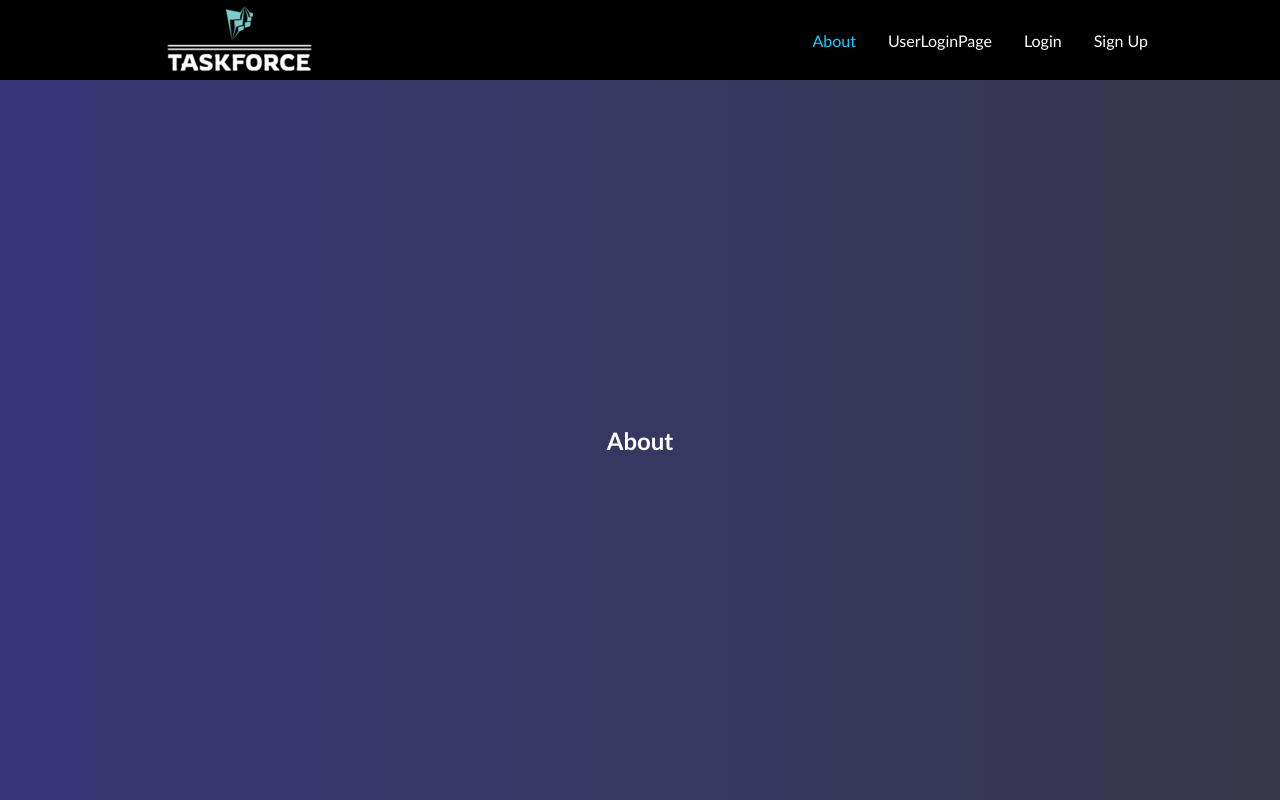
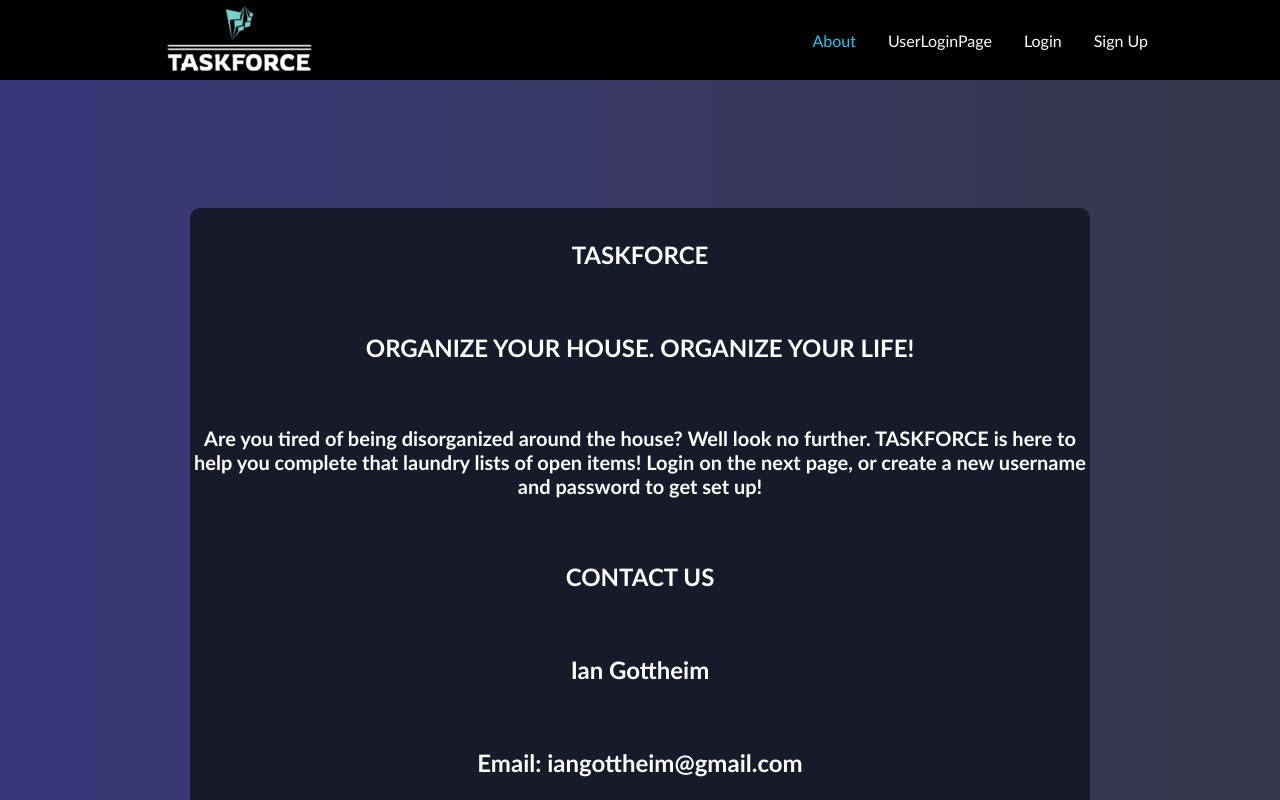
Before and after one commit to igottheim/phase-3-final-project, a React (Create React App) app: page /about in a window 1280 px wide. Shown: the top 800 px of the page. Built offline with nearby package versions, Linux system fonts and the light colour scheme; no server answers.

Commit message:
Update about.js

```diff
--- a/src/Pages/about.js
+++ b/src/Pages/about.js
@@ -2,15 +2,16 @@ import React from 'react'
 
 const About = () => {
   return (
-    <div
-        style={{
-            display: 'flex',
-            justifyContent: 'center',
-            alignItems: 'center',
-            height: '90vh'
-        }}
-    >
-        <h1>About</h1>
+    <div className = "user-app">
+        <h1 >TASKFORCE</h1>
+        <h1 >ORGANIZE YOUR HOUSE. ORGANIZE YOUR LIFE!</h1>
+
+       <h2 > Are you tired of being disorganized around the house? Well look no further. TASKFORCE is here to help you complete that laundry lists of open items! Login on the next page, or create a new username and password to get set up!</h2>
+
+       <h1 >CONTACT US</h1>
+    <h1 >Ian Gottheim</h1>
+   <h1 >Email: iangottheim@gmail.com</h1>
+   <h2 >PHONE: 201-906-2950</h2>
     </div>
   )
 }
```
